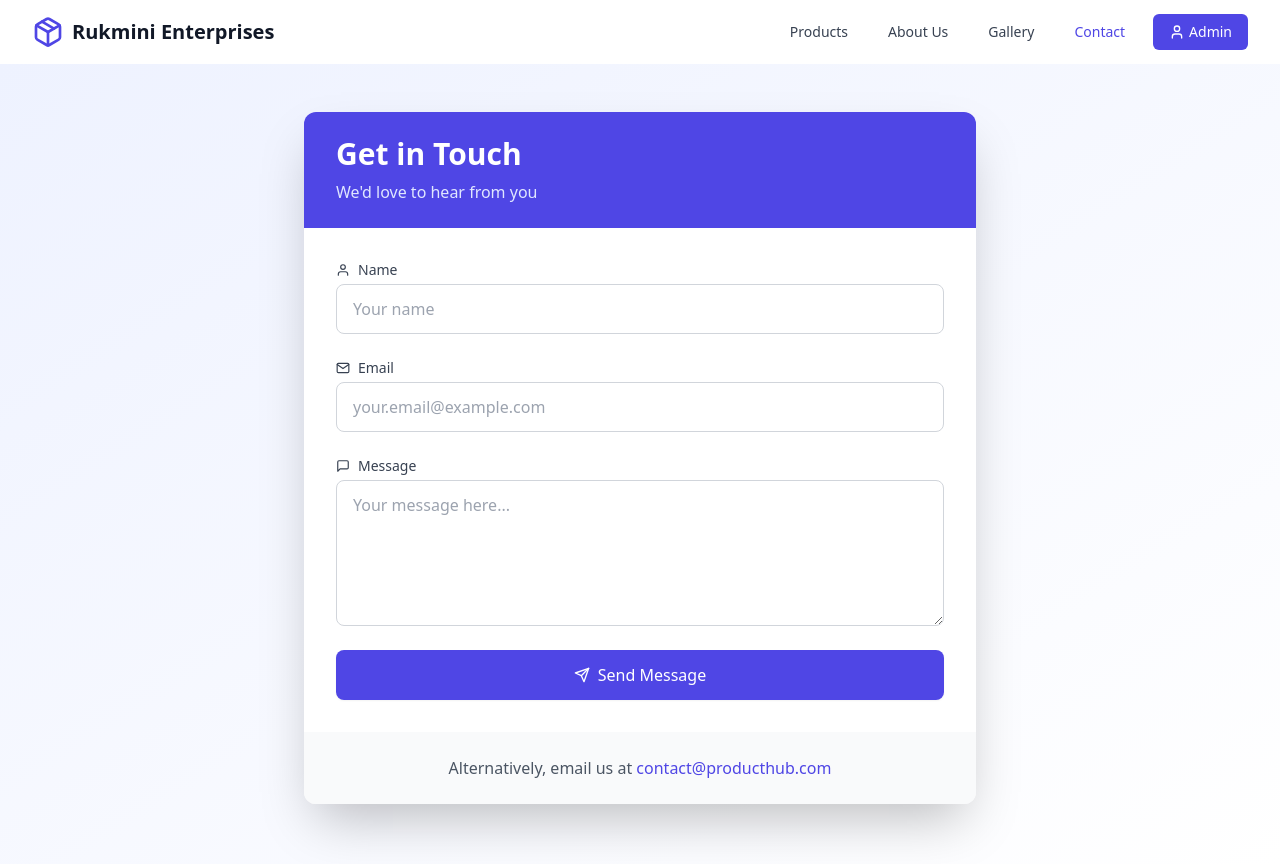
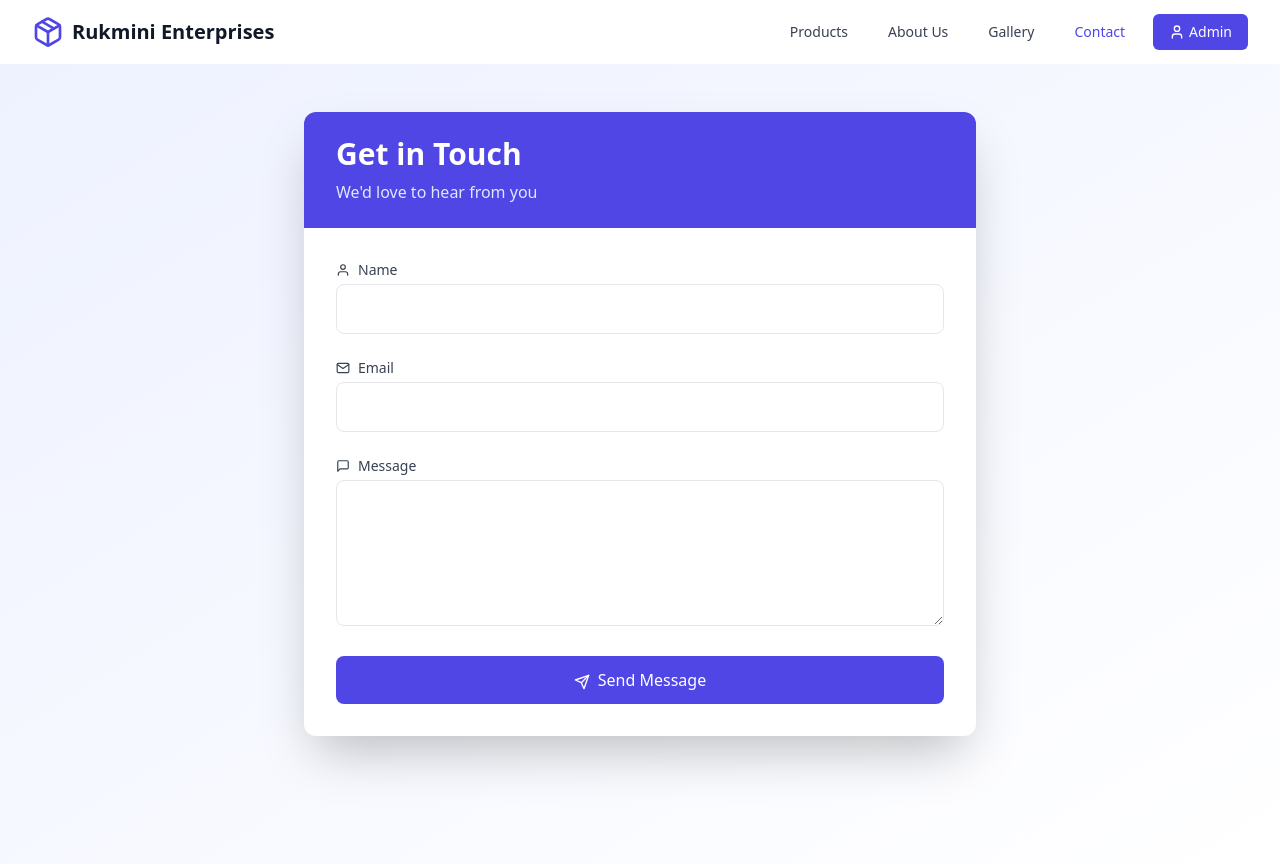
Before and after one commit to Silicon005/SE-Project, a React (Vite) app: page /contact in a window 1280 px wide. Built offline with nearby package versions, Linux system fonts and the light colour scheme.

Commit message:
Update Contact.tsx

```diff
--- a/src/pages/Contact.tsx
+++ b/src/pages/Contact.tsx
@@ -1,34 +1,39 @@
+
 // src/pages/Contact.tsx
 import React, { useState } from 'react';
 import { motion } from 'framer-motion';
 import { FiSend, FiUser, FiMail, FiMessageSquare } from 'react-icons/fi';
 import { Toaster, toast } from 'react-hot-toast';
+import { addDoc, collection, serverTimestamp } from 'firebase/firestore';
+import { db } from '../lib/firebase';
 
 export const Contact = () => {
-  const [formData, setFormData] = useState({
-    name: '',
-    email: '',
-    message: '',
-  });
+  const [formData, setFormData] = useState({ name: '', email: '', message: '' });
   const [isSubmitting, setIsSubmitting] = useState(false);
 
   const handleChange = (e: React.ChangeEvent<HTMLInputElement | HTMLTextAreaElement>) => {
-    setFormData({
-      ...formData,
-      [e.target.name]: e.target.value,
-    });
+    setFormData({ ...formData, [e.target.name]: e.target.value });
   };
 
   const handleSubmit = async (e: React.FormEvent) => {
     e.preventDefault();
     setIsSubmitting(true);
 
-    // Simulate API call
-    await new Promise(resolve => setTimeout(resolve, 1500));
+    try {
+      const docRef = await addDoc(collection(db, 'contacts'), {
+        name: formData.name,
+        email: formData.email,
+        message: formData.message,
+        timestamp: serverTimestamp(),
+      });
+      toast.success('Message sent successfully!');
+      console.log('Submitted contact with ID:', docRef.id);
+      setFormData({ name: '', email: '', message: '' });
+    } catch (error) {
+      console.error('Error sending message:', error);
+      toast.error('Failed to send message.');
+    }
 
-    console.log('Form Data Submitted:', formData);
-    toast.success('Message sent successfully!');
-    setFormData({ name: '', email: '', message: '' });
     setIsSubmitting(false);
   };
 
@@ -47,86 +52,30 @@ export const Contact = () => {
         </div>
 
         <form onSubmit={handleSubmit} className="p-8 space-y-6">
-          <motion.div
-            whileFocus={{ scale: 1.02 }}
-            className="space-y-1"
-          >
-            <label htmlFor="name" className="block text-sm font-medium text-gray-700 flex items-center">
-              <FiUser className="mr-2" /> Name
-            </label>
-            <input
-              type="text"
-              id="name"
-              name="name"
-              value={formData.name}
-              onChange={handleChange}
-              className="mt-1 block w-full px-4 py-3 border border-gray-300 rounded-lg focus:ring-2 focus:ring-indigo-500 focus:border-indigo-500 transition-all"
-              placeholder="Your name"
-              required
-            />
-          </motion.div>
+          <div>
+            <label className="flex items-center text-sm font-medium text-gray-700"><FiUser className="mr-2" /> Name</label>
+            <input type="text" name="name" value={formData.name} onChange={handleChange}
+              className="mt-1 w-full px-4 py-3 border rounded-lg focus:ring-2 focus:ring-indigo-500" required />
+          </div>
 
-          <motion.div
-            whileFocus={{ scale: 1.02 }}
-            className="space-y-1"
-          >
-            <label htmlFor="email" className="block text-sm font-medium text-gray-700 flex items-center">
-              <FiMail className="mr-2" /> Email
-            </label>
-            <input
-              type="email"
-              id="email"
-              name="email"
-              value={formData.email}
-              onChange={handleChange}
-              className="mt-1 block w-full px-4 py-3 border border-gray-300 rounded-lg focus:ring-2 focus:ring-indigo-500 focus:border-indigo-500 transition-all"
-              placeholder="your.email@example.com"
-              required
-            />
-          </motion.div>
+          <div>
+            <label className="flex items-center text-sm font-medium text-gray-700"><FiMail className="mr-2" /> Email</label>
+            <input type="email" name="email" value={formData.email} onChange={handleChange}
+              className="mt-1 w-full px-4 py-3 border rounded-lg focus:ring-2 focus:ring-indigo-500" required />
+          </div>
 
-          <motion.div
-            whileFocus={{ scale: 1.02 }}
-            className="space-y-1"
-          >
-            <label htmlFor="message" className="block text-sm font-medium text-gray-700 flex items-center">
-              <FiMessageSquare className="mr-2" /> Message
-            </label>
-            <textarea
-              id="message"
-              name="message"
-              rows={5}
-              value={formData.message}
-              onChange={handleChange}
-              className="mt-1 block w-full px-4 py-3 border border-gray-300 rounded-lg focus:ring-2 focus:ring-indigo-500 focus:border-indigo-500 transition-all"
-              placeholder="Your message here..."
-              required
-            />
-          </motion.div>
+          <div>
+            <label className="flex items-center text-sm font-medium text-gray-700"><FiMessageSquare className="mr-2" /> Message</label>
+            <textarea name="message" rows={5} value={formData.message} onChange={handleChange}
+              className="mt-1 w-full px-4 py-3 border rounded-lg focus:ring-2 focus:ring-indigo-500" required />
+          </div>
 
-          <motion.button
-            type="submit"
-            whileHover={{ scale: 1.02 }}
-            whileTap={{ scale: 0.98 }}
+          <motion.button type="submit" whileHover={{ scale: 1.02 }} whileTap={{ scale: 0.98 }}
             disabled={isSubmitting}
-            className={`w-full flex justify-center items-center py-3 px-4 border border-transparent rounded-lg shadow-sm text-white font-medium focus:outline-none focus:ring-2 focus:ring-offset-2 focus:ring-indigo-500 transition-all ${isSubmitting ? 'bg-indigo-400' : 'bg-indigo-600 hover:bg-indigo-700'}`}
-          >
-            {isSubmitting ? (
-              'Sending...'
-            ) : (
-              <>
-                <FiSend className="mr-2" />
-                Send Message
-              </>
-            )}
+            className={`w-full py-3 px-4 rounded-lg text-white font-medium focus:ring-2 focus:ring-offset-2 transition-all ${isSubmitting ? 'bg-indigo-400' : 'bg-indigo-600 hover:bg-indigo-700'}`}>
+            {isSubmitting ? 'Sending...' : <><FiSend className="inline mr-2" />Send Message</>}
           </motion.button>
         </form>
-
-        <div className="bg-gray-50 px-8 py-6 text-center">
-          <p className="text-gray-600">
-            Alternatively, email us at <a href="mailto:contact@producthub.com" className="text-indigo-600 hover:underline">contact@producthub.com</a>
-          </p>
-        </div>
       </motion.div>
     </div>
   );
```
